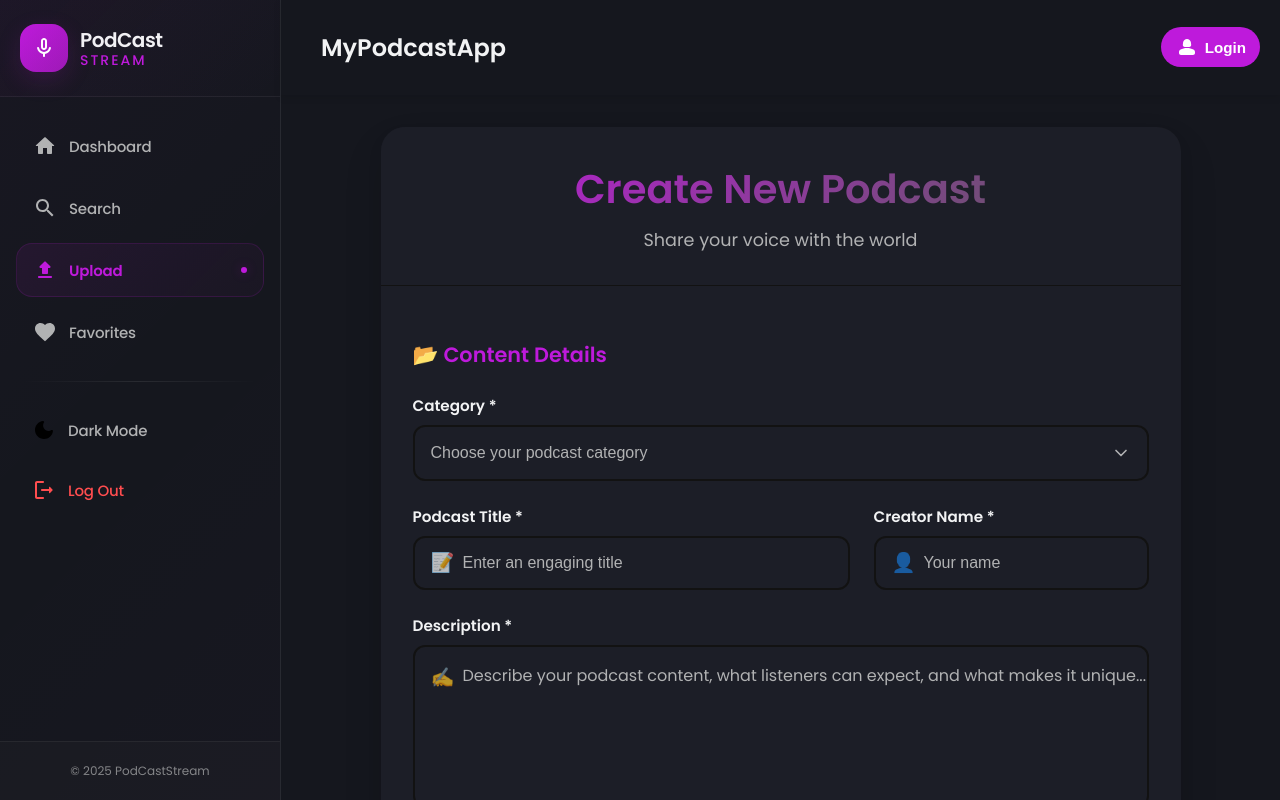
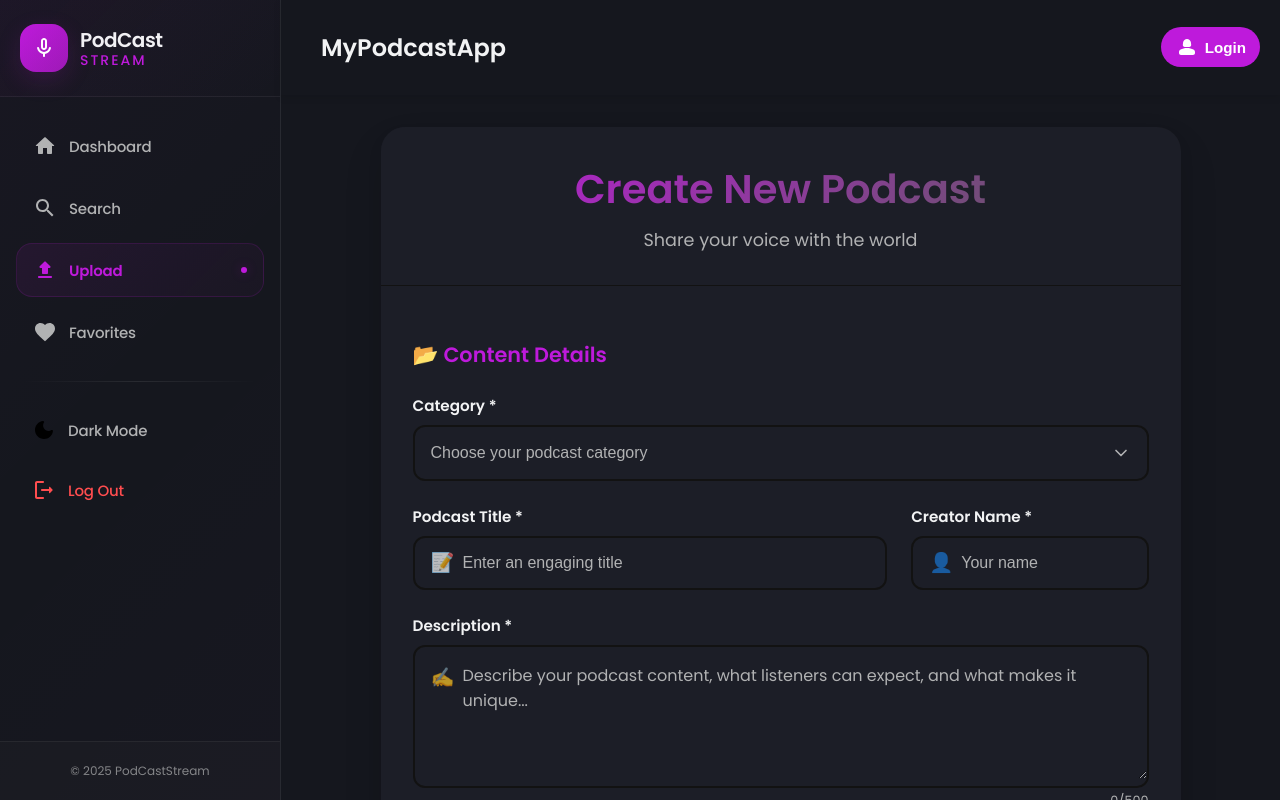
Before and after one commit to Ebin746/PodcastFullStack, a React (Vite) app in the folder client/: page /upload in a window 1280 px wide. Built offline with nearby package versions, Linux system fonts and the light colour scheme.

Commit message:
style: format code for consistency and improve readability in multiple files

```diff
--- a/client/src/components/PodcastUpload.jsx
+++ b/client/src/components/PodcastUpload.jsx
@@ -396,10 +396,18 @@ const Form = styled.form`
   padding: 2rem;
   background: ${({ theme }) => theme.bgLight};
   backdrop-filter: blur(20px);
+  width: 100%;
+  box-sizing: border-box;
+
+  @media (max-width: 768px) {
+    padding: 1rem;
+  }
 `;
 
 const FormSection = styled.div`
   margin-bottom: 2.5rem;
+  width: 100%;
+  box-sizing: border-box;
 
   &:last-child {
     margin-bottom: 0;
@@ -419,6 +427,7 @@ const SectionTitle = styled.h3`
 const FormRow = styled.div`
   display: flex;
   gap: 1.5rem;
+  width: 100%;
 
   @media (max-width: 768px) {
     flex-direction: column;
@@ -429,6 +438,8 @@ const FormRow = styled.div`
 const FormGroup = styled.div`
   flex: ${props => props.flex || '1'};
   margin-bottom: 1.5rem;
+  width: 100%;
+  box-sizing: border-box;
 `;
 
 const Label = styled.label`
@@ -448,6 +459,8 @@ const InputWrapper = styled.div`
     ${({ theme, isFocused }) => (isFocused ? theme.primary : theme.card)};
   border-radius: 12px;
   transition: all 0.3s cubic-bezier(0.4, 0, 0.2, 1);
+  width: 100%;
+  box-sizing: border-box;
 
   &:hover {
     border-color: ${({ theme }) => theme.button};
@@ -461,6 +474,8 @@ const Input = styled.input`
   border: none;
   font-size: 1rem;
   color: ${({ theme }) => theme.text_primary};
+  width: 100%;
+  box-sizing: border-box;
 
   &:focus {
     outline: none;
@@ -485,6 +500,8 @@ const TextAreaWrapper = styled.div`
     ${({ theme, isFocused }) => (isFocused ? theme.primary : theme.card)};
   border-radius: 12px;
   transition: all 0.3s cubic-bezier(0.4, 0, 0.2, 1);
+  width: 100%;
+  box-sizing: border-box;
 
   &:hover {
     border-color: ${({ theme }) => theme.button};
@@ -501,6 +518,7 @@ const TextArea = styled.textarea`
   resize: vertical;
   min-height: 120px;
   font-family: inherit;
+  box-sizing: border-box;
 
   &:focus {
     outline: none;
@@ -654,10 +672,16 @@ const FileUploadArea = styled.div`
   text-align: center;
   transition: all 0.3s ease;
   background: ${({ theme }) => theme.bgLight};
+  width: 100%;
+  box-sizing: border-box;
 
   &:hover {
     border-color: ${({ theme }) => theme.primary};
     background: ${({ theme }) => theme.bg};
+  }
+
+  @media (max-width: 768px) {
+    padding: 1rem;
   }
 `;
 
@@ -670,6 +694,8 @@ const FileInputLabel = styled.label`
   padding: ${props => (props.hasFile ? '1rem' : '2rem')};
   border-radius: 12px;
   transition: all 0.3s ease;
+  width: 100%;
+  box-sizing: border-box;
 
   &:hover {
     transform: translateY(-2px);
@@ -803,4 +829,3 @@ const ErrorIcon = styled.span`
 const ErrorText = styled.span`
   flex: 1;
 `;
-// ...existing code...
--- a/client/src/utils/axiosInstance.js
+++ b/client/src/utils/axiosInstance.js
@@ -2,7 +2,7 @@
 import axios from "axios";
 
 const axiosInstance = axios.create({
-  baseURL: 'https://podcastbackend-y85g.onrender.com/api',
+ baseURL: 'https://podcastbackend-y85g.onrender.com/api',
 // baseURL:"/api",
 });
 
```
Also changed, not shown: 2 other files (tests, documents, lock files or other folders).
